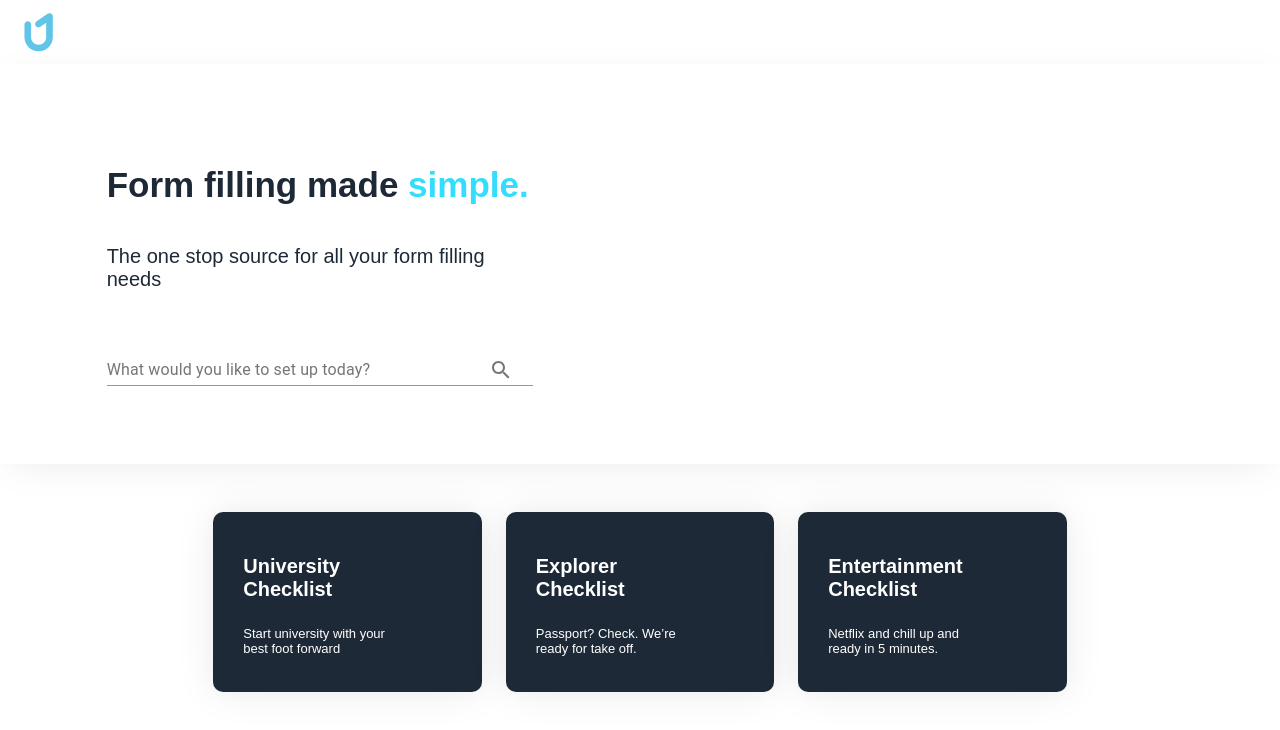
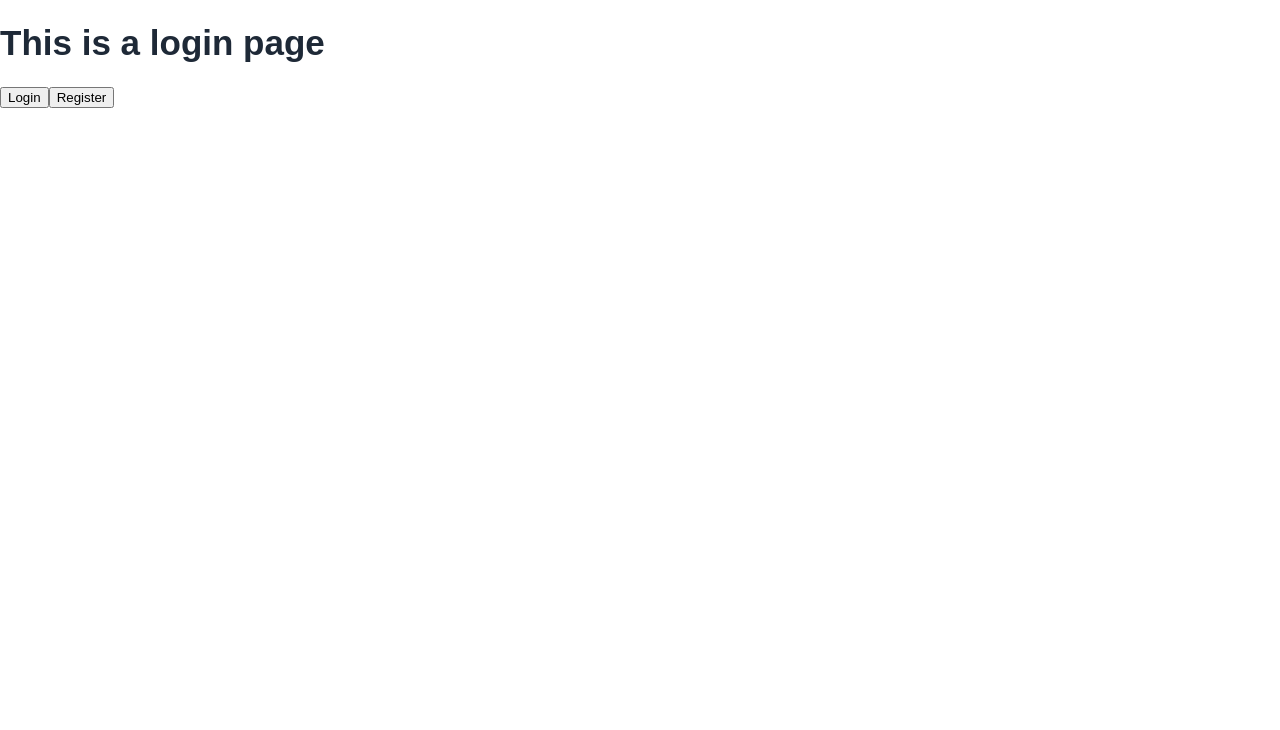
Before and after one commit to itsvarung/react-typescript-firebase-auth, a React (Create React App) app in the folder frontend/: page /login in a window 1280 px wide. Shown: the top 730 px of the page. Built offline with nearby package versions, Linux system fonts and the light colour scheme.

Commit message:
added routing for multi page app

```diff
--- a/frontend/package.json
+++ b/frontend/package.json
@@ -4,6 +4,7 @@
   "private": true,
   "dependencies": {
     "@material-ui/core": "^4.9.7",
+    "@material-ui/icons": "^4.9.1",
     "@testing-library/jest-dom": "^4.2.4",
     "@testing-library/react": "^9.5.0",
     "@testing-library/user-event": "^7.2.1",
@@ -12,9 +13,11 @@
     "@types/node": "^12.12.30",
     "@types/react": "^16.9.23",
     "@types/react-dom": "^16.9.5",
+    "@types/react-router-dom": "^5.1.3",
     "@types/styled-components": "^5.0.1",
     "react": "^16.13.1",
     "react-dom": "^16.13.1",
+    "react-router-dom": "^5.1.2",
     "react-scripts": "3.4.0",
     "styled-components": "^5.0.1",
     "typescript": "^3.7.5"
--- a/frontend/src/App.tsx
+++ b/frontend/src/App.tsx
@@ -6,7 +6,19 @@ import Header from "./components/header";
 import FormCard from "./components/card";
 import { GlobalStyle } from "./styling/global";
 import { makeStyles, createStyles, Theme } from "@material-ui/core/styles";
+import {
+  BrowserRouter as Router,
+  Switch,
+  Route,
+  Link,
+  BrowserRouter,
+  useHistory
+} from "react-router-dom";
 
+import LoginPage from './pages/LoginPage'
+import { Button } from "@material-ui/core";
+import SignUpPage from "./pages/SignUpPage";
+import ContactUs from "./pages/ContactUs"
 const useStyles = makeStyles((theme: Theme) =>
   createStyles({
     root: {
@@ -15,13 +27,45 @@ const useStyles = makeStyles((theme: Theme) =>
     }
   })
 );
+
 function App() {
+
+  return (
+    <BrowserRouter>
+      <Switch>
+        <Route path="/" exact component={Home} />
+        <Route path="/login" component={LoginPage} />
+        <Route path="/signup" component={SignUpPage} />
+        <Route path="/contactus" component={ContactUs} />
+      </Switch>
+    </BrowserRouter>
+  );
+}
+
+
+const Home = () => {
   const classes = useStyles();
+
+  const history = useHistory()
+
+  function handleClick() {
+    history.push("/login")
+  }
+
+function handleContactUsClick() {
+  history.push("/contactus")
+}
 
   return (
     <React.Fragment>
       <GlobalStyle />
       <NavBar />
+      <Button onClick={handleClick}>
+            Login
+        </Button>
+        <Button onClick={handleContactUsClick}>
+          Contact Us
+        </Button>
       <Grid container spacing={0} className={classes.root}>
         <Header />
         <Grid item xs={12}>
@@ -53,7 +97,6 @@ function App() {
         </Grid>
       </Grid>
     </React.Fragment>
-  );
+  )
 }
-
 export default App;
--- /dev/null
+++ b/frontend/src/pages/ContactUs.tsx
@@ -0,0 +1,32 @@
+import React from 'react'
+
+import {
+    BrowserRouter as Router,
+    Switch,
+    Route,
+    Link,
+    BrowserRouter,
+    useHistory
+  } from "react-router-dom";
+
+const ContactUs = () => {
+    const history = useHistory()
+
+    function handleClick(){
+        history.push("/")
+    }
+
+    return (
+        <React.Fragment>
+        <h1>
+            Contact us page
+        </h1>
+
+        <button onClick={handleClick}>
+            Main Page
+        </button>
+        </React.Fragment>
+    )
+}
+
+export default ContactUs;
--- /dev/null
+++ b/frontend/src/pages/LoginPage.tsx
@@ -0,0 +1,38 @@
+import React from 'react'
+import { BrowserRouter, Link } from 'react-router-dom'
+import { H1 } from '../components/header/styles'
+import { useHistory } from "react-router-dom";
+import { GlobalStyle } from '../styling/global';
+
+const LoginPage = () => {
+
+    const history = useHistory()
+
+    function handleLoginClick() {
+        history.push("/")
+    }
+
+    function handleRegisterClick() {
+        history.push("/signup")
+    }
+
+    return (
+        <BrowserRouter>
+            <GlobalStyle />
+            <H1>
+                This is a login page
+        </H1>
+            <button onClick={handleLoginClick} >
+                Login
+            </button>
+
+            <button onClick={handleRegisterClick}>
+                Register
+            </button>
+
+        </BrowserRouter>
+    )
+
+}
+
+export default LoginPage
--- /dev/null
+++ b/frontend/src/pages/SignUpPage.tsx
@@ -0,0 +1,30 @@
+import React from 'react'
+import { BrowserRouter, Link } from 'react-router-dom'
+import { H1 } from '../components/header/styles'
+import { useHistory } from "react-router-dom";
+import { GlobalStyle } from '../styling/global';
+
+const SignUpPage = () => {
+
+    const history = useHistory()
+
+    function handleSignUpClick() {
+        history.push("/")
+    }
+
+    return (
+        <BrowserRouter>
+            <GlobalStyle />
+            <H1>
+                Sign Up
+            </H1>
+            <button onClick={handleSignUpClick} >
+                Register
+            </button>
+
+        </BrowserRouter>
+    )
+
+}
+
+export default SignUpPage
```
Also changed, not shown: 1 other file (tests, documents, lock files or other folders).
